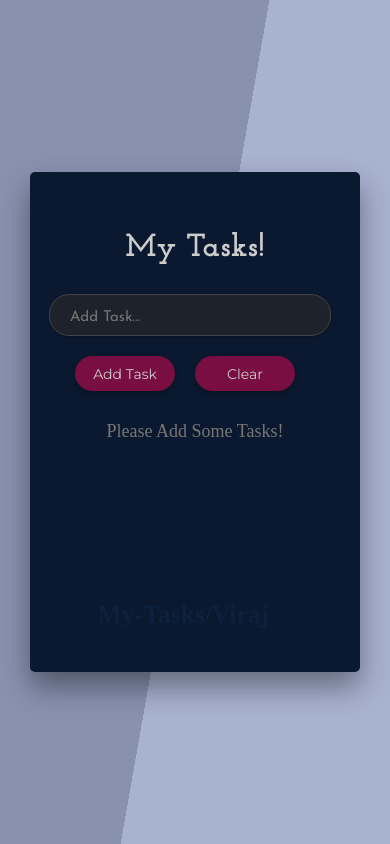
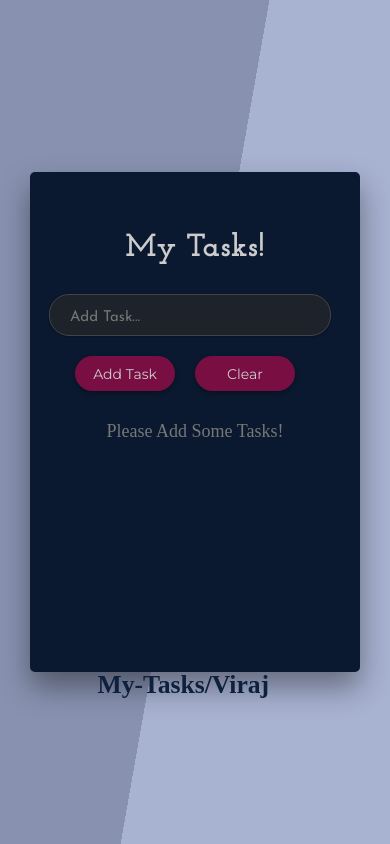
Before and after one commit to Viraaaj/My-Tasks, a React (Create React App) app: page / in a window 390 px wide. Built offline with nearby package versions, Linux system fonts and the light colour scheme.

Commit message:
Update App.css

```diff
--- a/src/App.css
+++ b/src/App.css
@@ -213,19 +213,19 @@
 }
 @media (max-width: 991px){
   .github{
-    margin-top:600px;
+    margin-top:670px;
     margin-left: 40%;
   }
 }
 @media (max-width: 480px){
   .github{
-    margin-top:600px;
+    margin-top:670px;
     margin-left: 25%;
   }
 }
 @media (max-width: 340px){
   .github{
-    margin-top:570px;
+    margin-top:670px;
     margin-left: 20%;
   }
 }
```
